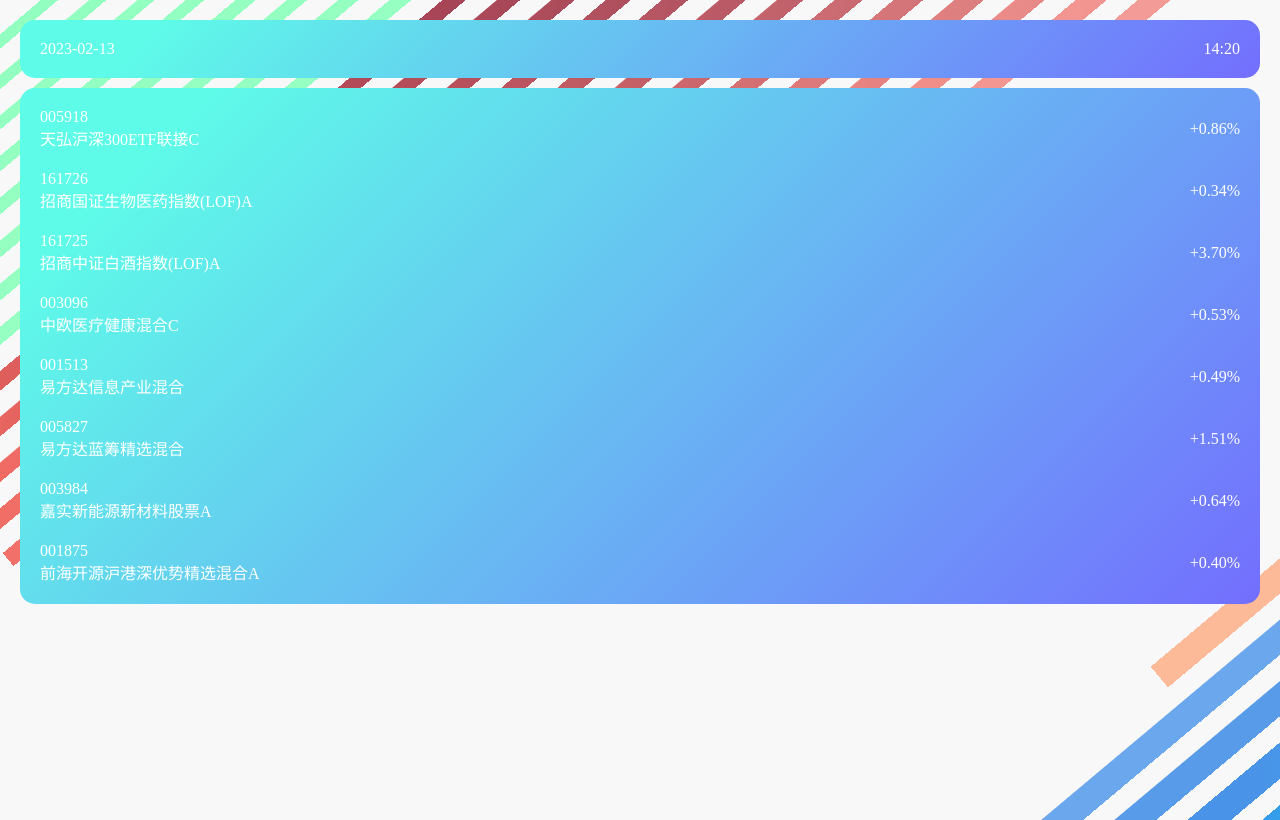
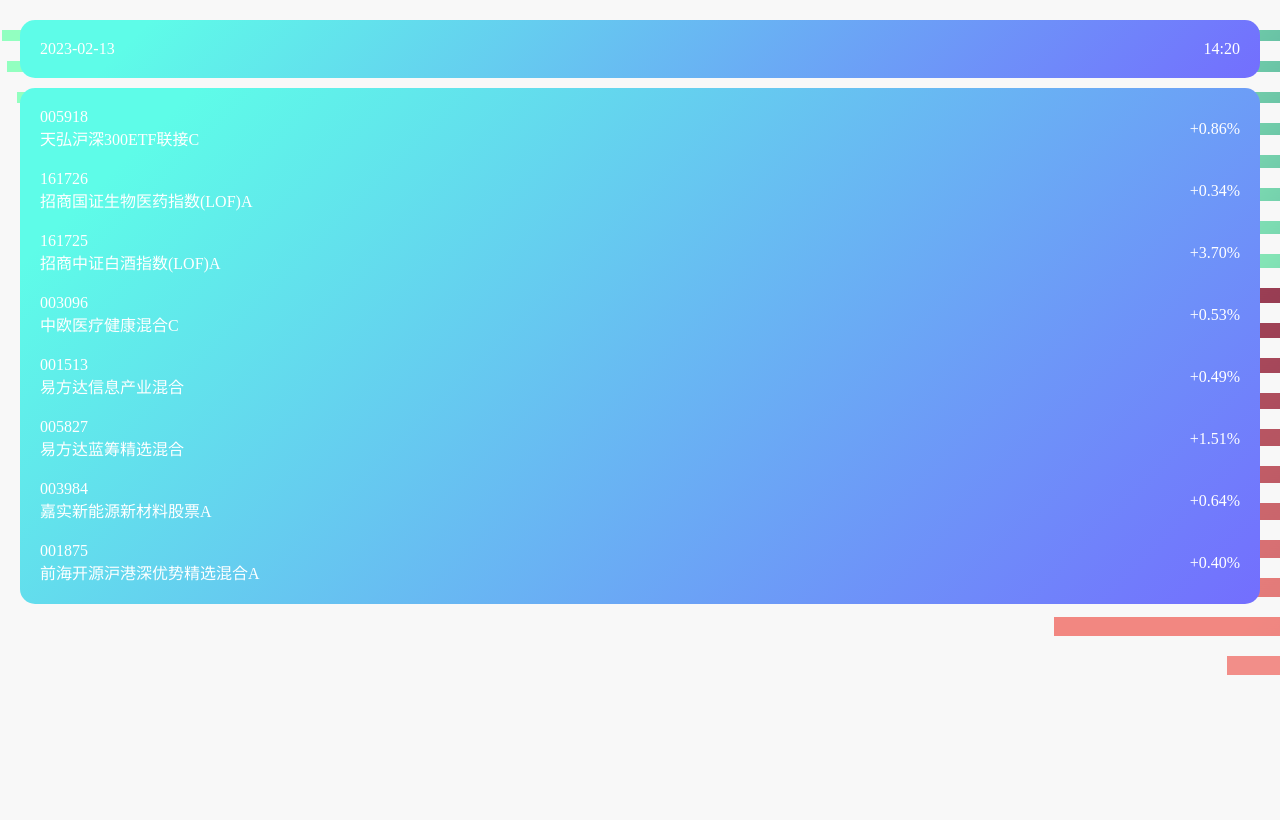
Before and after one commit to Dearhuan/swiper-fund, a Vue app: page /home#/home in a window 1280 px wide. Built offline with nearby package versions, Linux system fonts and the light colour scheme.

Commit message:
style fix

```diff
--- a/src/App.vue
+++ b/src/App.vue
@@ -69,10 +69,10 @@
 
         position: absolute;
         top: 0;
-        left: -500px;
+        // left: -500px;
         width: 100vw;
         height: 100vh;
-        transform: rotate(320deg);
+        // transform: rotate(320deg);
 
         .item {
           width: 2000px;
```
